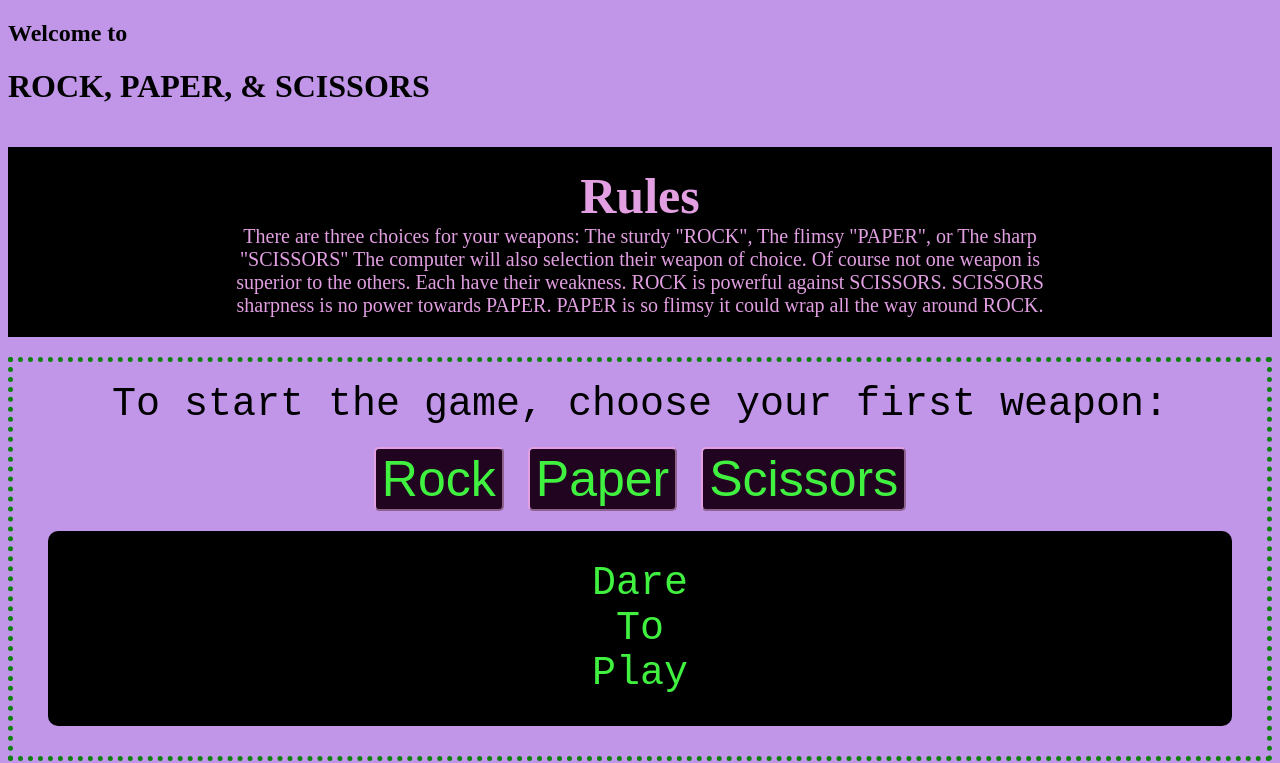
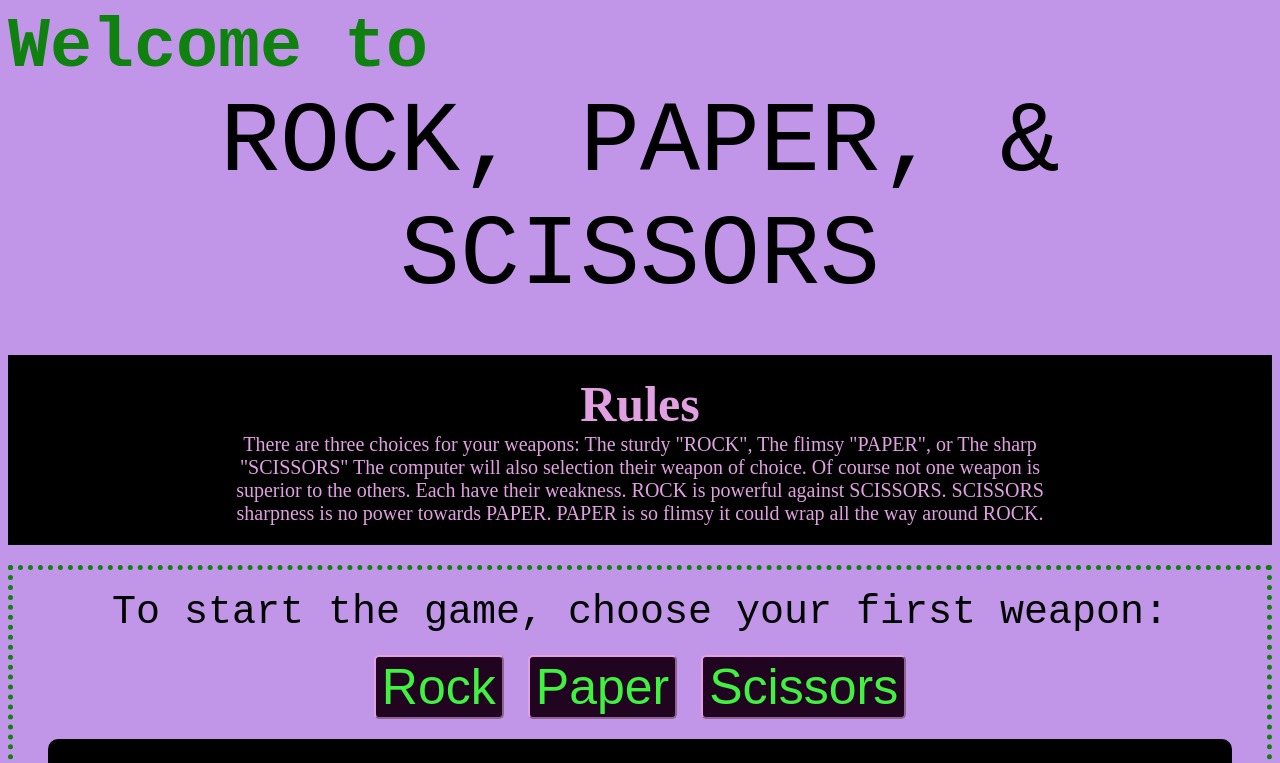
Before and after one commit to Cyclopsie/Rock-Paper-Scissors, a plain HTML site: page index.html in a window 1280 px wide. Shown: the top 763 px of the page. Drawn offline with Linux system fonts and the light colour scheme.

Commit message:
restored

```diff
--- a/index.html
+++ b/index.html
@@ -6,8 +6,8 @@
         <link rel="stylesheet" href="rps.css">
     </head>
     <body>
-        <h2>Welcome to</h2>
-        <h1>ROCK, PAPER, & SCISSORS</h1>
+        <div class="welcome">Welcome to</div>
+        <div class="title">ROCK, PAPER, & SCISSORS</div>
         <h2 class="rul">Rules</h2>
         <div class="rules">There are three choices for your weapons:
             The sturdy "ROCK", The flimsy "PAPER", or The sharp "SCISSORS"
@@ -43,4 +43,5 @@
         <script src="rps.js"></script>
 
     </body>
+   <!-- <footer>Cyclopsie Creatures</footer>-->
 </html>
```
